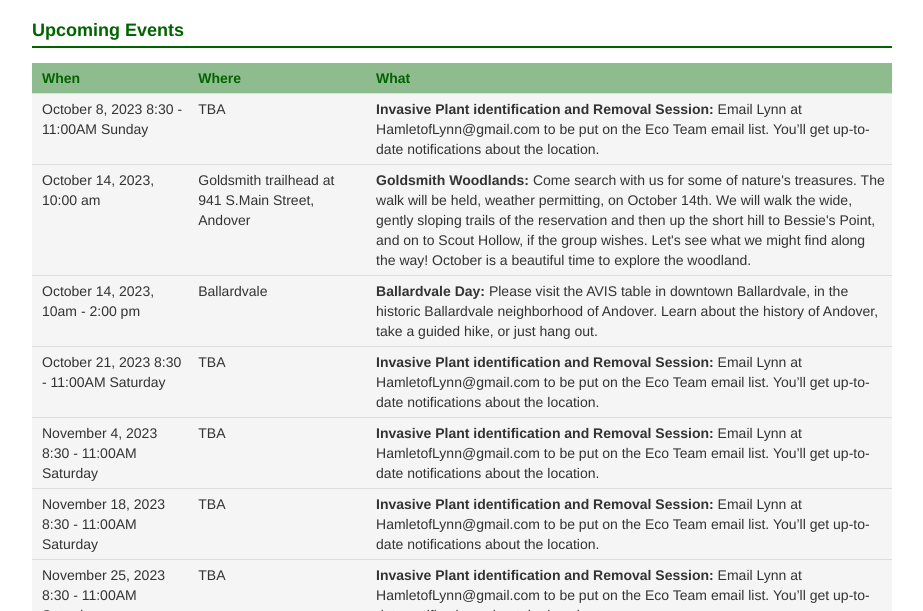
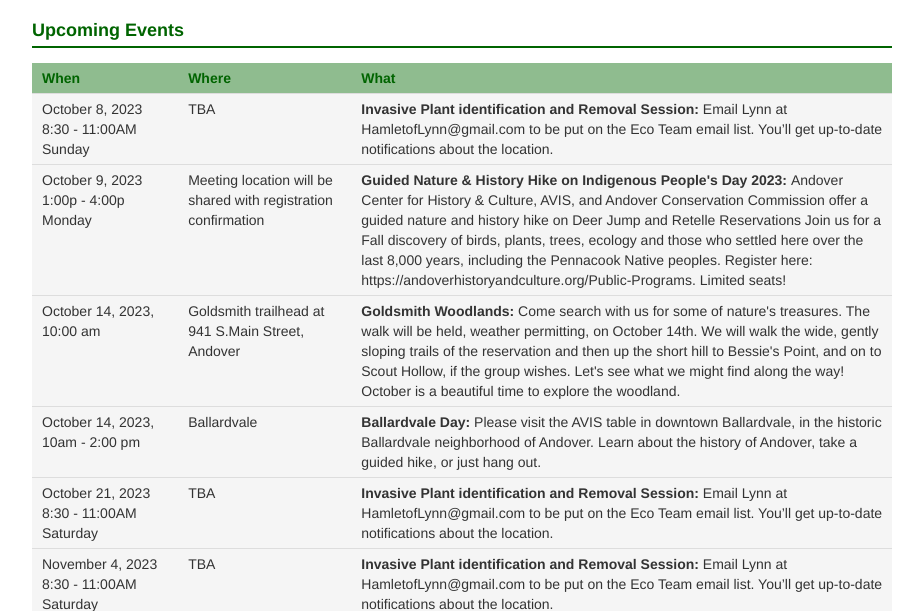
Before and after one commit to avisandover/avis-website, a Jekyll site: the page built from events.html, in a window 1280 px wide and 900 px high, cut to the strip 289-900 px from the top of the window. Shown: the whole strip, without its empty margins (178-1101 px from the left). Built offline with Jekyll 4.4.1, drawn with Linux system fonts in a browser that asks for light colours; nearby versions of some CDN libraries.

Commit message:
New events

```diff
--- a/_layouts/cal.html
+++ b/_layouts/cal.html
@@ -39,6 +39,12 @@
             title: 'Ballardvale Day: Visit AVIS Table',
             start: "2023-10-14T10:00:00-00:00",
             end: "2023-10-14T14:00:00-00:00",
+            url: "/events.html"
+          },
+          {
+            title: 'Guided Nature and History Hike',
+            start: "2023-10-09T13:00:00-00:00",
+            end: "2023-10-09T15:00:00-00:00",
             url: "/events.html"
           },
           {
--- a/events.html
+++ b/events.html
@@ -35,6 +35,22 @@
 				<b>Invasive Plant identification and Removal Session: </b>
 				Email Lynn at HamletofLynn@gmail.com to be put on the Eco Team email list. You’ll get up-to-date
 				notifications about the location.
+			</td>
+		</tr>
+
+		<tr>
+			<td>
+				October 9, 2023 1:00p - 4:00p Monday
+			</td>
+			<td>
+				Meeting location will be shared with registration confirmation
+			</td>
+			<td>
+				<b>Guided Nature &amp; History Hike on Indigenous People's Day 2023: </b>
+				Andover Center for History & Culture, AVIS, and Andover Conservation Commission offer a guided nature
+				and history hike on Deer Jump and Retelle Reservations Join us for a Fall discovery of birds, plants,
+				trees, ecology and those who settled here over the last 8,000 years, including the Pennacook
+				Native peoples. Register here: https://andoverhistoryandculture.org/Public-Programs. Limited seats!
 			</td>
 		</tr>
 
--- a/index.html
+++ b/index.html
@@ -134,8 +134,9 @@
 
           <p>
             <a href="/events.html">Oct 8 @ 8:30a: Invasive Plant identification and Removal Session</a><br />
-            <a href="/events.html">Oct 8 @ 10a: Goldsmith Woodlands</a><br />
-            <a href="/events.html">Oct 14 @ 10a: Ballardvale Day</a><br />
+            <a href="/events.html">Oct 9 @ 1:00p: Guided Nature &amp; History Hike</a><br />
+            <a href="/events.html">Oct 14 @ 10:00a: Goldsmith Woodlands</a><br />
+            <a href="/events.html">Oct 14 @ 10:00a: Ballardvale Day</a><br />
           </p>
 
           <p>
```
